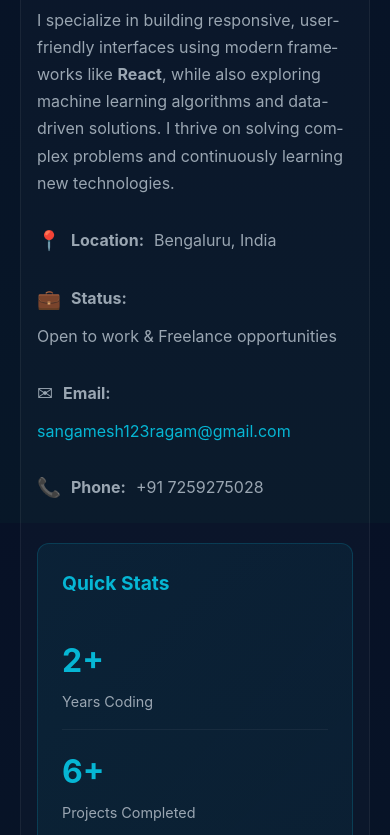
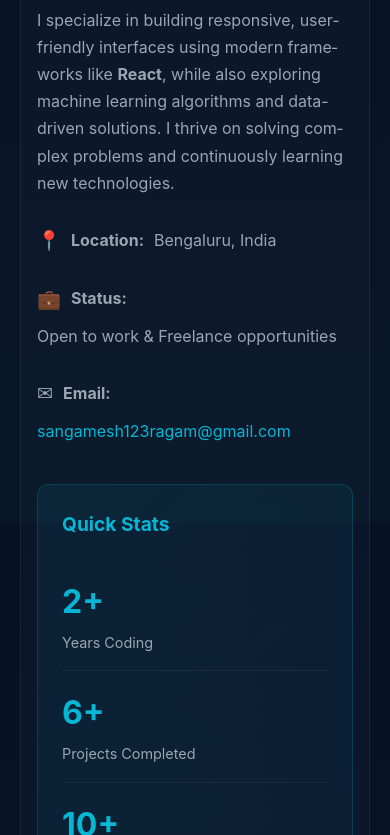
Before and after one commit to Sangu-dev/Portfolio, a plain HTML site: page index.html in a window 390 px wide. Shown: the part 1165-2000 px from the top of the page. Drawn offline with Linux system fonts and the light colour scheme.

Commit message:
chore: Remove phone number from contact section in index.html

```diff
--- a/index.html
+++ b/index.html
@@ -109,7 +109,6 @@
             <li><span class="icon">📍</span> <strong>Location:</strong> Bengaluru, India</li>
             <li><span class="icon">💼</span> <strong>Status:</strong> Open to work & Freelance opportunities</li>
             <li><span class="icon">✉</span> <strong>Email:</strong> <a href="mailto:sangamesh123ragam@gmail.com">sangamesh123ragam@gmail.com</a></li>
-            <li><span class="icon">📞</span> <strong>Phone:</strong> +91 7259275028</li>
           </ul>
         </div>
 
```
